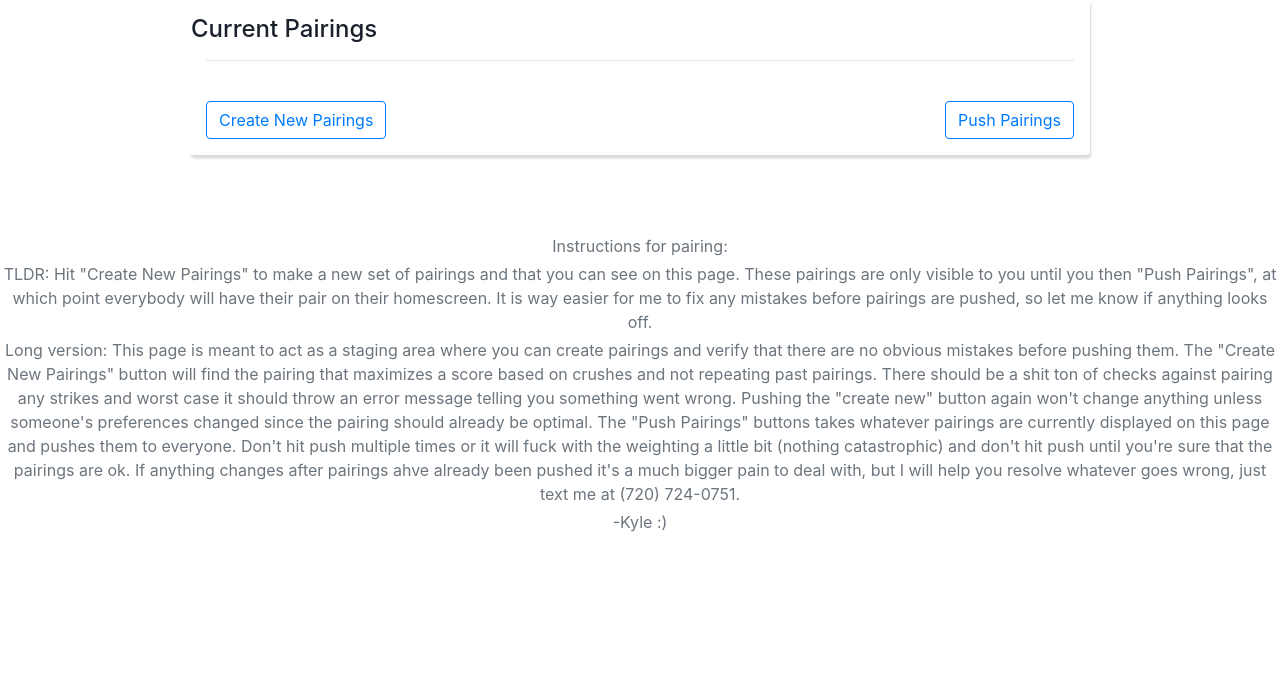
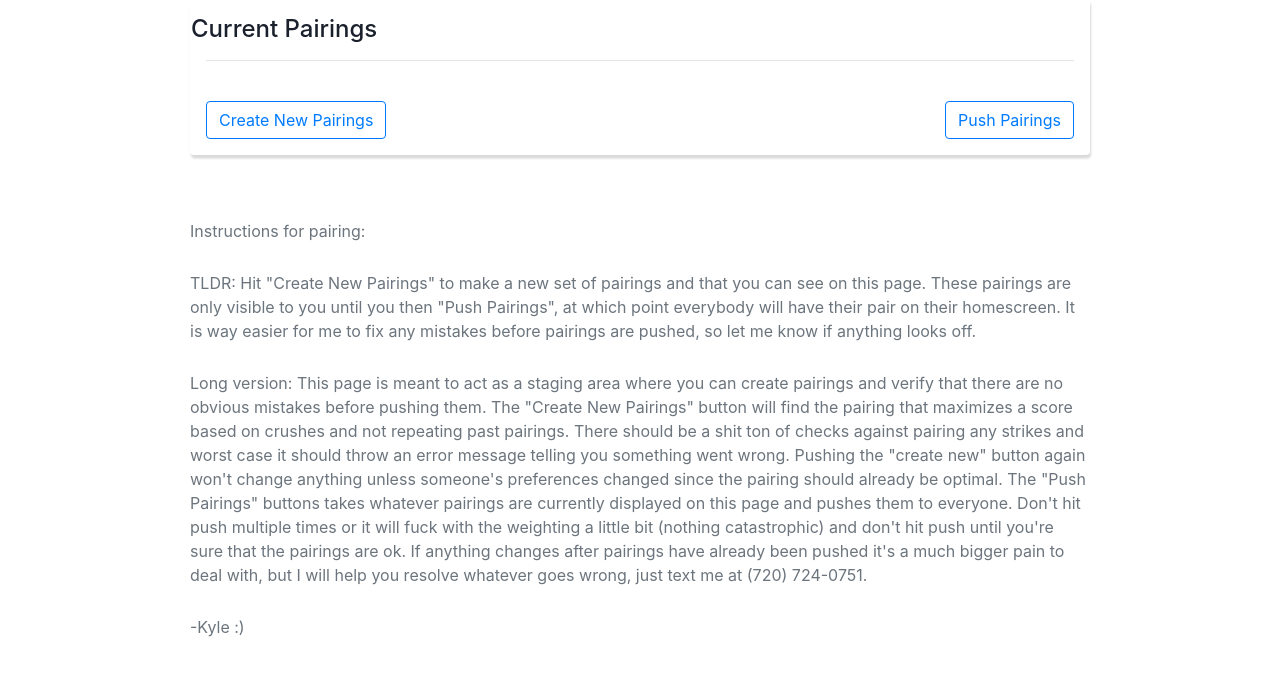
Before and after one commit to koquinlan/lunchTag, a Django app: template lunchTag/templates/pairings/edit_pairings.html in a window 1280 px wide. Shown: the part 115-800 px from the top of the page. Run offline with Django 3.2, Linux system fonts and the light colour scheme; the template is opened without the code that fills it, so the values that code supplies are empty; some libraries are stand-ins or nearby versions.

Commit message:
Fixed some typos

```diff
--- a/lunchTag/templates/pairings/edit_pairings.html
+++ b/lunchTag/templates/pairings/edit_pairings.html
@@ -48,30 +48,44 @@
                     </div>
                 </div>
             </div>
+            <div class="col-md-12">
+                <div class="pt-md-5 pb-md-4">
+                    <p class="text-secondary mb-1">Instructions for pairing:</p>
+                    <br>
+                    <p class="text-secondary mb-1">TLDR: Hit "Create New Pairings" to make a new set of pairings and
+                        that you can see on this page. These pairings are only visible to you until you then "Push
+                        Pairings",
+                        at which point everybody will have their pair on their homescreen. It is way easier for me to
+                        fix
+                        any mistakes before pairings are pushed, so let me know if anything looks off.
+                    </p>
+                    <br>
+                    <p class="text-secondary mb-1">Long version: This page is meant to act as a staging area where you
+                        can create
+                        pairings and verify that there are no obvious mistakes before pushing them. The "Create New
+                        Pairings" button will find the pairing that maximizes a score based on crushes and not repeating
+                        past pairings. There should be a shit ton of checks against pairing any strikes and worst case
+                        it should
+                        throw an error message telling you something went wrong. Pushing the "create new" button again
+                        won't change
+                        anything unless someone's preferences changed since the pairing should already be optimal. The
+                        "Push Pairings"
+                        buttons takes whatever pairings are currently displayed on this page and pushes them to
+                        everyone. Don't hit
+                        push multiple times or it will fuck with the weighting a little bit (nothing catastrophic) and
+                        don't hit push
+                        until
+                        you're sure that the pairings are ok. If anything changes after pairings have already been
+                        pushed it's a much
+                        bigger
+                        pain to deal with, but I will help you resolve whatever goes wrong, just text me at (720)
+                        724-0751.
+                    </p>
+                    <br>
+                    <p class="text-secondary mb-1">-Kyle :)</p>
+                </div>
+            </div>
         </div>
     </div>
 </div>
-<div class="pt-md-5 pb-md-4 text-center">
-    <p class="text-secondary mb-1">Instructions for pairing:</p>
-    <p class="text-secondary mb-1">TLDR: Hit "Create New Pairings" to make a new set of pairings and
-        that you can see on this page. These pairings are only visible to you until you then "Push Pairings",
-        at which point everybody will have their pair on their homescreen. It is way easier for me to fix
-        any mistakes before pairings are pushed, so let me know if anything looks off.
-    </p>
-    <p class="text-secondary mb-1">Long version: This page is meant to act as a staging area where you can create
-        pairings and verify that there are no obvious mistakes before pushing them. The "Create New
-        Pairings" button will find the pairing that maximizes a score based on crushes and not repeating
-        past pairings. There should be a shit ton of checks against pairing any strikes and worst case it should
-        throw an error message telling you something went wrong. Pushing the "create new" button again won't change
-        anything unless someone's preferences changed since the pairing should already be optimal. The "Push Pairings"
-        buttons takes whatever pairings are currently displayed on this page and pushes them to everyone. Don't hit
-        push multiple times or it will fuck with the weighting a little bit (nothing catastrophic) and don't hit push
-        until
-        you're sure that the pairings are ok. If anything changes after pairings ahve already been pushed it's a much
-        bigger
-        pain to deal with, but I will help you resolve whatever goes wrong, just text me at (720) 724-0751.
-    </p>
-    <p class="text-secondary mb-1"></p>
-    <p class="text-secondary mb-1">-Kyle :)</p>
-</div>
 {% endblock %}
```
